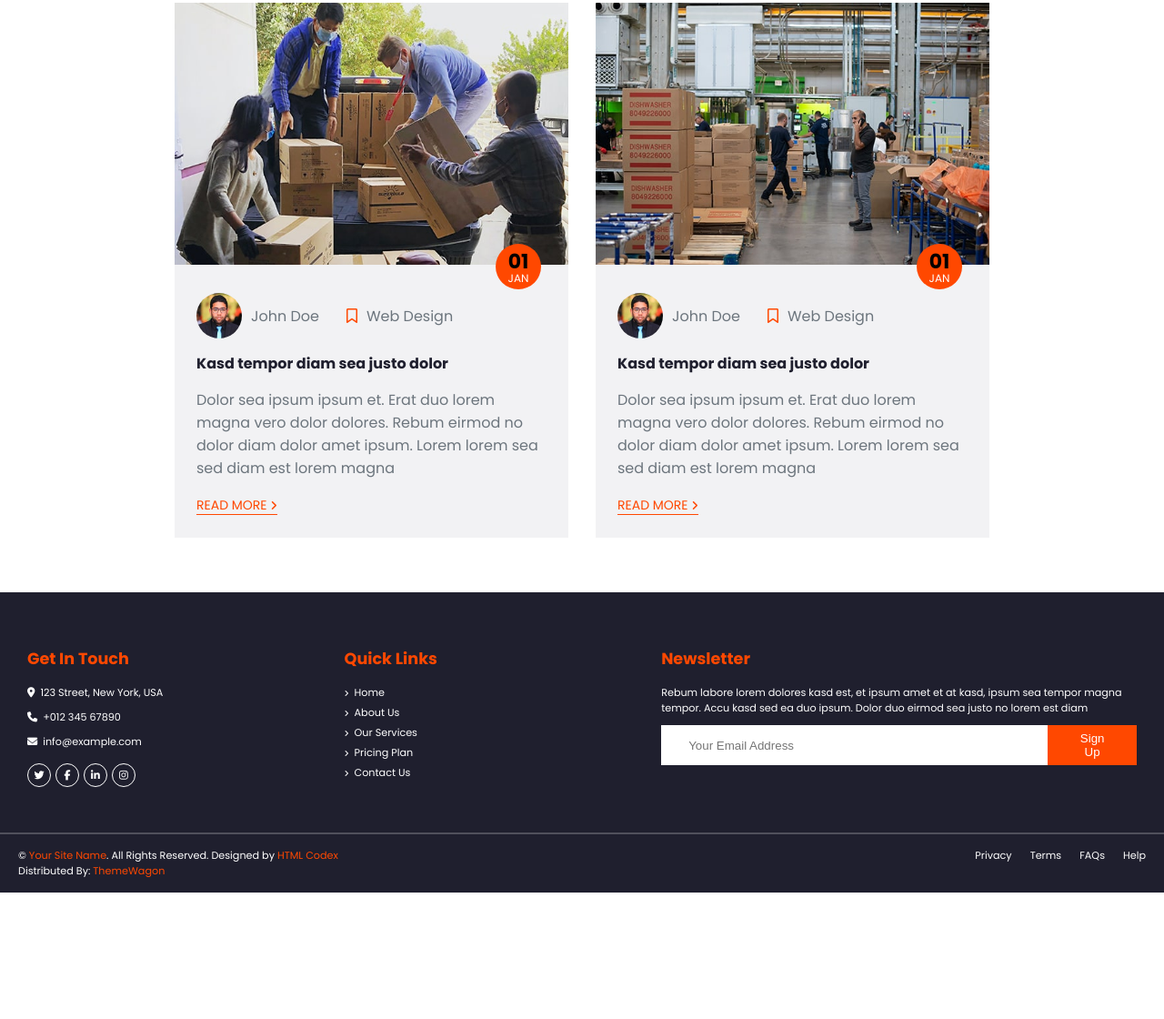
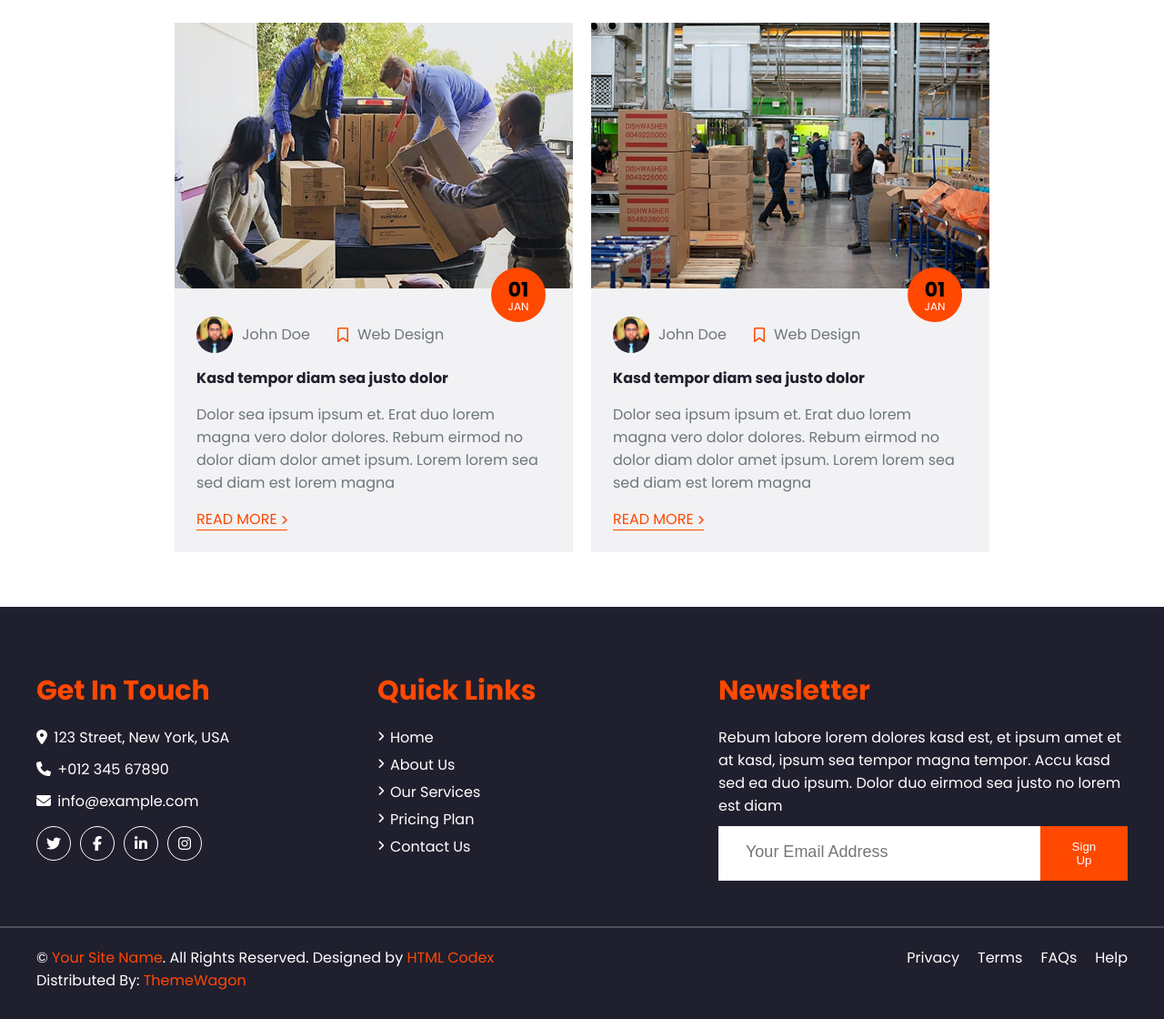
Before and after one commit to flaviare1s/faster-landing-page, a plain HTML site: page index.html in a window 1280 px wide. Shown: the part 965-2085 px from the top of the page at 91% size. Before the commit the page ends 1946 px from the top, so only its background shows below. Drawn offline with Linux system fonts and the light colour scheme.

Commit message:
fix: ajusta medidas do footer e do blog

```diff
--- a/css/style.css
+++ b/css/style.css
@@ -1,7 +1,7 @@
 :root {
-    --primary: #FF4800;
-    --secondary: #F2F2F4;
-    --dark: #1F1F2E;
+  --primary: #ff4800;
+  --secondary: #f2f2f4;
+  --dark: #1f1f2e;
   --gray: #6c757d;
   --gray-dark: #343a40;
   --font-family-poppins: "Poppins", sans-serif;
@@ -25,7 +25,7 @@
   width: 100%;
 }
 
-  .container h4{
+.container h4 {
   font-family: var(--font-family-poppins);
   font-size: 1rem;
   color: var(--primary);
@@ -37,34 +37,34 @@
   color: var(--dark);
 }
 
-  .quote-form{
+.quote-form {
   max-width: 650px;
 }
 
-  .quote-form p{
+.quote-form p {
   font-family: var(--font-family-poppins);
   font-size: 1rem;
   color: var(--dark);
 }
 
-  .grid-quote-dados{
+.grid-quote-dados {
   display: grid;
   grid-template-columns: repeat(3, 1fr);
   max-width: 500px;
 }
 
-  .quote-dados{
+.quote-dados {
   display: flex;
   flex-direction: column;
 }
 
-  .quote-dados p{
+.quote-dados p {
   font-family: var(--font-family-poppins);
   font-size: 1rem;
   color: var(--dark);
 }
 
-  .quote-dados h1{
+.quote-dados h1 {
   font-family: var(--font-family-poppins);
   font-size: 2.3rem;
   color: var(--primary);
@@ -84,13 +84,14 @@
 
 .section-title {
   color: var(--primary);
-  font-size: 12px;
+  font-size: 16px;
   text-transform: uppercase;
 }
 
 .section-subtitle {
   color: var(--dark);
-  font-size: 30px;
+  font-size: 40px;
+  font-weight: 800;
   text-align: center;
   margin-bottom: 24px;
 }
@@ -98,7 +99,7 @@
 .blog-grid {
   display: grid;
   grid-template-columns: 1fr 1fr;
-  gap: 30px;
+  gap: 20px;
 }
 
 .blog-card {
@@ -129,8 +130,8 @@
 }
 
 .user-img-container {
-  width: 50px;
-  height: 50px;
+  width: 40px;
+  height: 40px;
   border-radius: 100%;
 }
 
@@ -152,6 +153,7 @@
 .blog-text p {
   color: var(--gray);
   padding: 15px 0;
+  font-size: 16px;
 }
 
 .blog-text a {
@@ -159,7 +161,7 @@
   text-transform: uppercase;
   text-decoration: none;
   border-bottom: 1px solid var(--primary);
-  font-size: 14px;
+  font-size: 16px;
 }
 
 .blog-text a:hover {
@@ -176,8 +178,8 @@
 
 .date {
   background-color: var(--primary);
-  width: 50px;
-  height: 50px;
+  width: 60px;
+  height: 60px;
   border-radius: 100%;
   display: flex;
   flex-direction: column;
@@ -205,7 +207,13 @@
 #footer {
   background-color: var(--dark);
   color: white;
-  font-size: .7rem;
+  font-size: 16px;
+}
+
+.footer-title {
+  color: var(--primary);
+  font-size: 30px;
+  margin-bottom: 16px;
 }
 
 #footer p {
@@ -221,13 +229,13 @@
 }
 
 .quick-link i {
-  font-size: .5rem;
+  font-size: 0.8rem;
 }
 
 .footer-grid {
   display: grid;
-  grid-template-columns: 1fr 1fr 1.5fr;
-  padding: 60px 30px 50px 30px;
+  grid-template-columns: 1fr 1fr 1.2fr;
+  padding: 70px 40px 50px 40px;
 }
 
 .footer-link {
@@ -245,13 +253,13 @@
 
 .contact-icons {
   display: flex;
-  gap: 5px;
+  gap: 10px;
   margin-top: 15px;
 }
 
 .contact-icon {
   text-align: center;
-  font-size: .7rem;
+  font-size: 1rem;
   padding-left: 3px;
 }
 
@@ -265,7 +273,7 @@
   width: 20px;
   height: 20px;
   box-sizing: content-box;
-  padding: 2px;
+  padding: 8px;
 }
 
 .newsletter {
@@ -273,13 +281,17 @@
 }
 
 #footer input {
-  padding: 7px 30px;
+  padding: 15px 30px;
   border: none;
   width: 100%;
 }
 
+#footer input::placeholder {
+  font-size: 18px;
+}
+
 #footer button {
-  padding: 7px 30px;
+  padding: 15px 30px;
   background-color: var(--primary);
   color: white;
   border: none;
@@ -295,12 +307,6 @@
   color: var(--primary);
 }
 
-.footer-title {
-  color: var(--primary);
-  font-size: 1.1rem;
-  margin-bottom: 16px;
-}
-
 .footer-list {
   list-style-type: none;
 }
@@ -313,7 +319,7 @@
 .copyright-section {
   display: flex;
   justify-content: space-between;
-  padding: 15px 20px 5px 20px;
+  padding: 20px 40px;
 }
 
 .copyright p {
@@ -336,6 +342,7 @@
 
   .blog-grid {
     grid-template-columns: 1fr;
+    gap: 40px;
   }
 
   .footer-grid {
```
Lines whose indentation alone changed are shown as unchanged.
